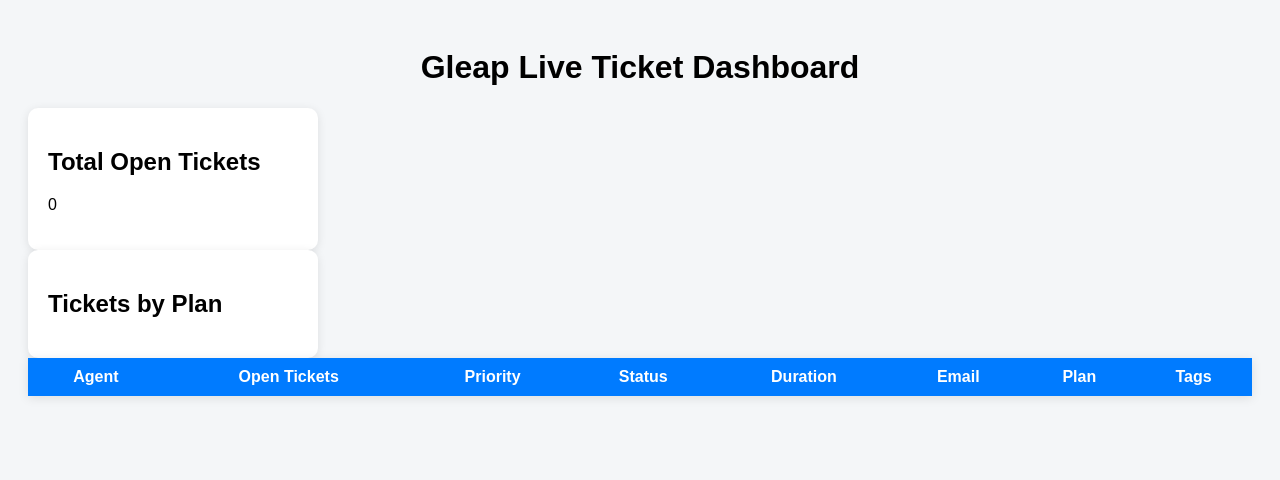
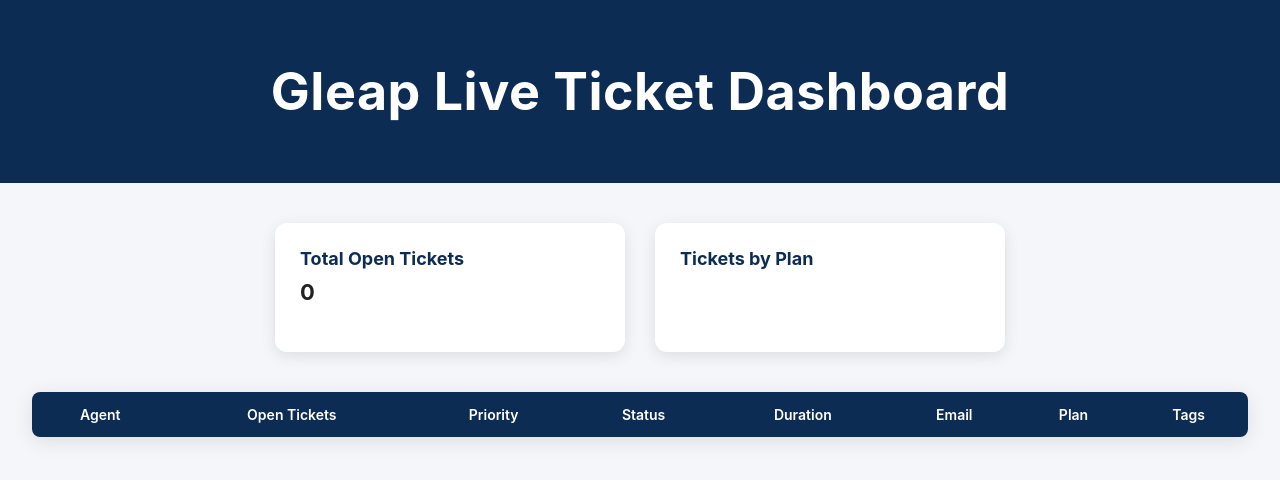
Before and after one commit to Bob-the-builderrr/gleap-dashboard, a website: page public/index.html in a window 1280 px wide. Drawn offline with Linux system fonts and the light colour scheme; no server answers.

Commit message:
Enhanced dashboard UI with modern design

```diff
--- a/public/dashboard.js
+++ b/public/dashboard.js
@@ -2,36 +2,46 @@
   const res = await fetch("https://gleap-dashboard.vercel.app/api/agents");
   const data = await res.json();
 
-  // Total open tickets
-  document.getElementById("totalTickets").innerText = data.length;
+  // Filter only valid tickets
+  const valid = data.filter(r => r.ticket_id && r.ticket_id !== "-");
 
-  // Breakdown by plan
-  const planCounts = {};
-  data.forEach(t => {
-    planCounts[t.Plan_Type] = (planCounts[t.Plan_Type] || 0) + 1;
+  // ----------------------------------------------------------
+  // TOTAL OPEN TICKETS
+  // ----------------------------------------------------------
+  document.getElementById("totalTickets").innerText = valid.length;
+
+  // ----------------------------------------------------------
+  // PLAN BREAKDOWN
+  // ----------------------------------------------------------
+  const plan = {};
+  valid.forEach(r => {
+    plan[r.plan_type] = (plan[r.plan_type] || 0) + 1;
   });
 
   const planDiv = document.getElementById("planBreakdown");
   planDiv.innerHTML = "";
-  Object.entries(planCounts).forEach(([p, c]) => {
-    planDiv.innerHTML += `<p>${p}: ${c}</p>`;
+
+  Object.entries(plan).forEach(([p, count]) => {
+    planDiv.innerHTML += `<p><strong>${p}</strong>: ${count}</p>`;
   });
 
-  // Table
+  // ----------------------------------------------------------
+  // TABLE POPULATION
+  // ----------------------------------------------------------
   const tbody = document.getElementById("ticketRows");
   tbody.innerHTML = "";
 
-  data.forEach(r => {
+  valid.forEach(r => {
     tbody.innerHTML += `
       <tr>
-        <td>${r.Agent_Name}</td>
-        <td>${r.Agent_Open_Ticket}</td>
-        <td>${r.Priority}</td>
-        <td>${r.Ticket_Status}</td>
-        <td>${r.Time_Open_Duration}</td>
-        <td>${r.User_Email}</td>
-        <td>${r.Plan_Type}</td>
-        <td>${r.Tags}</td>
+        <td>${r.agent_name}</td>
+        <td>${r.agent_open_ticket}</td>
+        <td>${r.priority}</td>
+        <td>${r.ticket_status}</td>
+        <td>${r.time_open_duration}</td>
+        <td>${r.user_email}</td>
+        <td>${r.plan_type}</td>
+        <td>${r.tags}</td>
       </tr>
     `;
   });
--- a/public/index.html
+++ b/public/index.html
@@ -1,27 +1,29 @@
 <!DOCTYPE html>
-<html>
+<html lang="en">
 <head>
-  <title>Gleap Ticket Dashboard</title>
-  <link rel="stylesheet" href="style.css">
+  <meta charset="UTF-8" />
+  <title>Gleap Live Ticket Dashboard</title>
+  <link rel="stylesheet" href="style.css" />
 </head>
-
 <body>
 
+  <header>
     <h1>Gleap Live Ticket Dashboard</h1>
+  </header>
 
-<div class="summary">
-  <div class="box">
-    <h2>Total Open Tickets</h2>
+  <section class="stats-container">
+    <div class="card">
+      <h3>Total Open Tickets</h3>
       <p id="totalTickets">0</p>
     </div>
 
-  <div class="box">
-    <h2>Tickets by Plan</h2>
+    <div class="card">
+      <h3>Tickets by Plan</h3>
       <div id="planBreakdown"></div>
     </div>
-</div>
+  </section>
 
-<div class="tableBox">
+  <section class="table-container">
     <table>
       <thead>
         <tr>
@@ -37,7 +39,7 @@
       </thead>
       <tbody id="ticketRows"></tbody>
     </table>
-</div>
+  </section>
 
   <script src="dashboard.js"></script>
 </body>
--- a/public/style.css
+++ b/public/style.css
@@ -1,42 +1,82 @@
 body {
-  font-family: Arial;
-  background: #f4f6f8;
-  padding: 20px;
+  margin: 0;
+  font-family: "Inter", sans-serif;
+  background: #f4f6fa;
+  color: #222;
 }
 
-h1 {
+header {
+  background: #0d2c54;
+  color: white;
+  padding: 25px 0;
   text-align: center;
+  font-size: 26px;
+  font-weight: 700;
+  letter-spacing: 0.5px;
 }
 
-.top {
+.stats-container {
   display: flex;
+  justify-content: center;
   gap: 30px;
-  justify-content: center;
-  margin-bottom: 30px;
+  margin: 40px auto;
+  max-width: 900px;
 }
 
-.box {
+.card {
   background: white;
-  padding: 20px;
-  border-radius: 10px;
-  width: 250px;
-  box-shadow: 0 2px 10px rgba(0,0,0,0.1);
+  padding: 25px;
+  border-radius: 12px;
+  width: 300px;
+  box-shadow: 0 4px 15px rgba(0,0,0,0.1);
+}
+
+.card h3 {
+  margin: 0;
+  font-size: 18px;
+  color: #0d2c54;
+}
+
+.card p {
+  margin-top: 10px;
+  font-size: 22px;
+  font-weight: 700;
+}
+
+.table-container {
+  width: 95%;
+  margin: 0 auto 60px auto;
 }
 
 table {
   width: 100%;
+  border-collapse: collapse;
   background: white;
-  border-collapse: collapse;
-  box-shadow: 0 2px 10px rgba(0,0,0,0.1);
+  border-radius: 8px;
+  overflow: hidden;
+  box-shadow: 0 4px 20px rgba(0,0,0,0.1);
 }
 
-th {
-  background: #007bff;
+thead {
+  background: #0d2c54;
   color: white;
-  padding: 10px;
 }
 
-td {
-  padding: 10px;
-  border: 1px solid #ddd;
+thead th {
+  padding: 14px 10px;
+  font-weight: 600;
+  font-size: 14px;
 }
+
+tbody tr {
+  border-bottom: 1px solid #e6e6e6;
+}
+
+tbody td {
+  padding: 12px 10px;
+  font-size: 14px;
+}
+
+tbody tr:hover {
+  background: #f1f4ff;
+}
```
Lines whose indentation alone changed are shown as unchanged.
